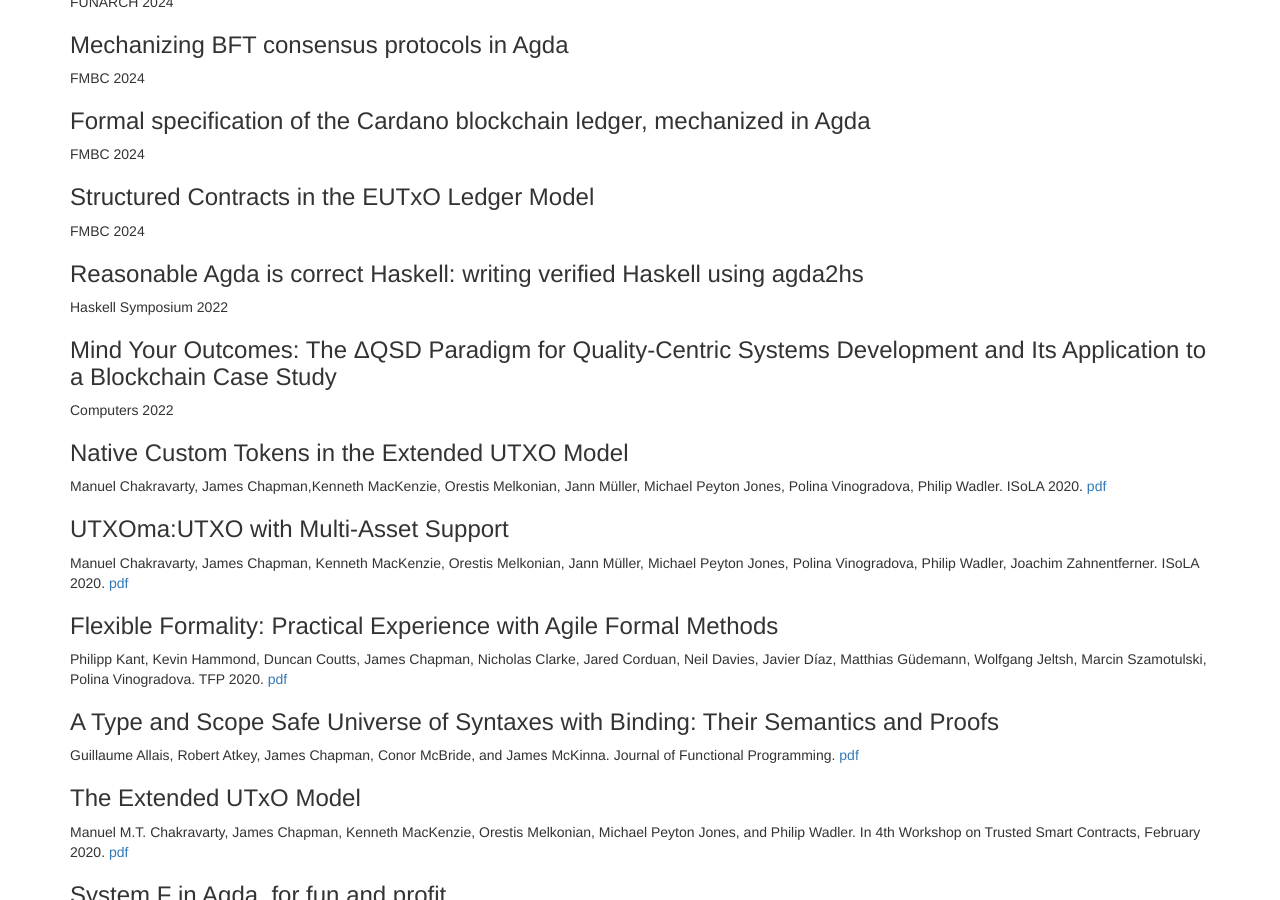
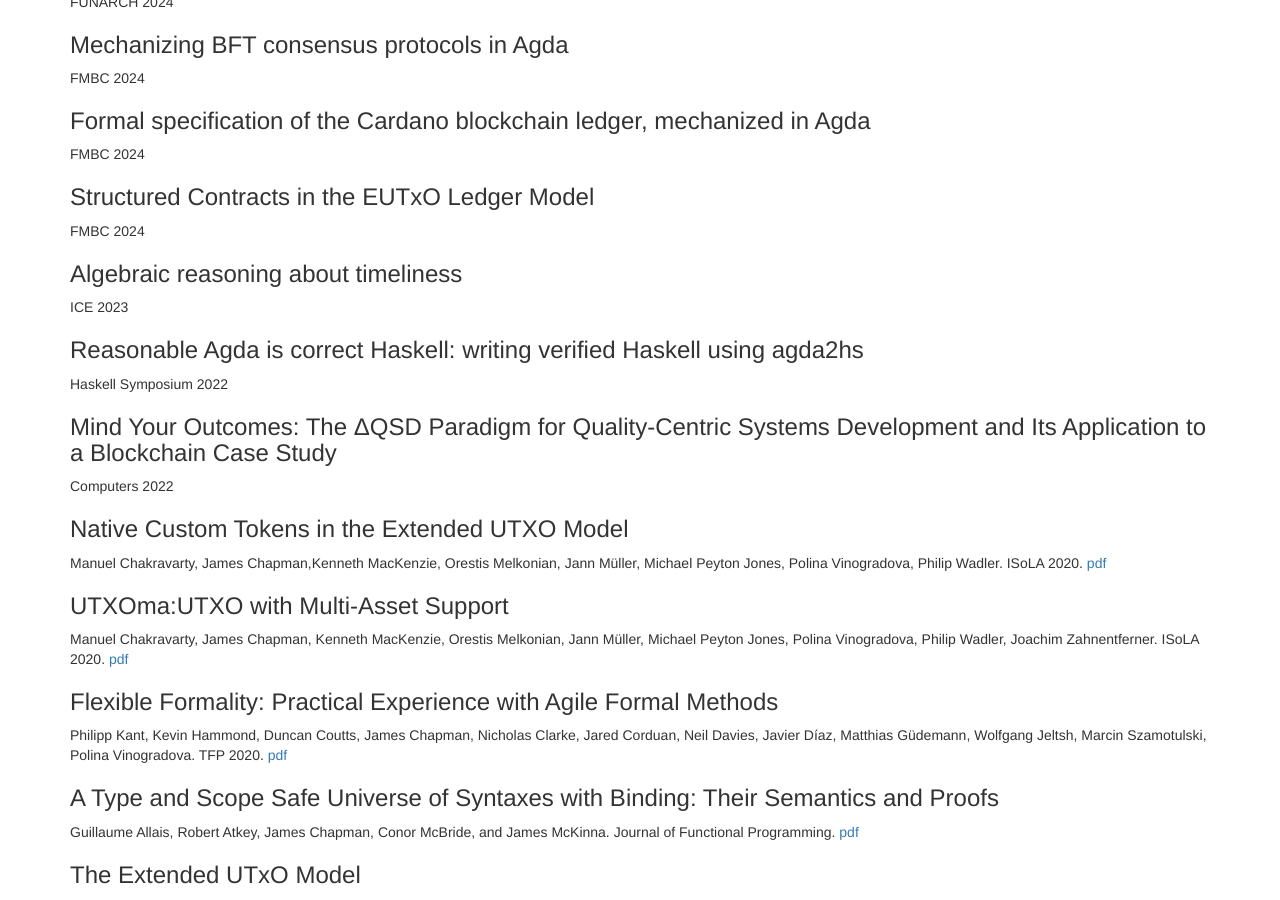
Before and after one commit to jmchapman/jmchapman.github.io, a Jekyll site: the page built from Publications.html, in a window 1280 px wide and 900 px high, scrolled down 385 px. Built offline with Jekyll 4.4.1, drawn with Linux system fonts in a browser that asks for light colours; nearby versions of some CDN libraries.

Commit message:
Update Publications.html
added ICE paper

```diff
--- a/Publications.html
+++ b/Publications.html
@@ -46,6 +46,10 @@ title: James Chapman - Publications
     <h3>Structured Contracts in the EUTxO Ledger Model</h3>
     <p>FMBC 2024</p>
 
+  <article id="algebraic">
+    <h3>Algebraic reasoning about timeliness</h3>
+    <p>ICE 2023</p>
+  </article>
   <article id="reasonable">
     <h3>Reasonable Agda is correct Haskell: writing verified Haskell using agda2hs</h3>
     <p>Haskell Symposium 2022</p>
```
